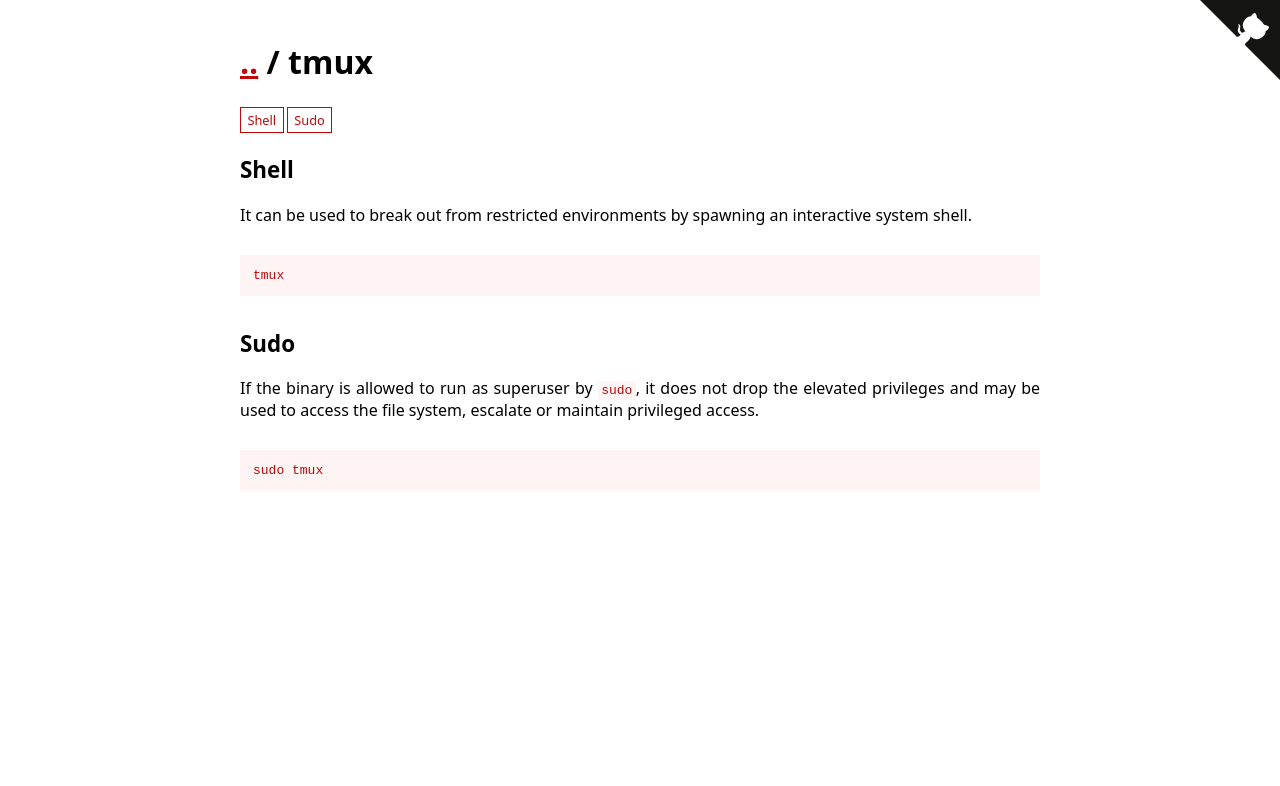
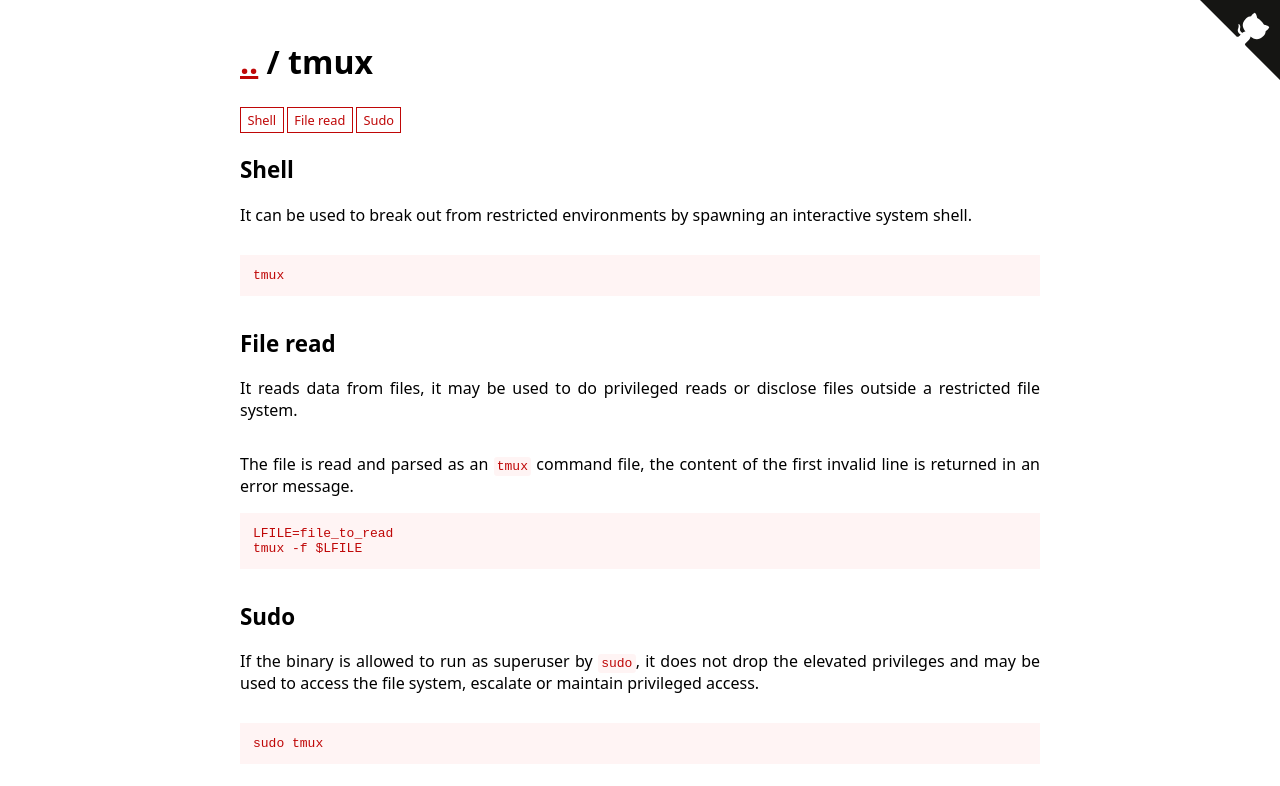
Before and after one commit to GTFOBins/GTFOBins.github.io, a Jekyll site: the page built from _gtfobins/tmux.md, in a window 1280 px wide. Shown: the top 786 px of the page. Built offline with Jekyll 4.4.1, drawn with Linux system fonts in a browser that asks for light colours.

Commit message:
add file-read

```diff
--- a/_gtfobins/tmux.md
+++ b/_gtfobins/tmux.md
@@ -1,5 +1,10 @@
 ---
 functions:
+  file-read:
+    - description: The file is read and parsed as an `tmux` command file, the content of the first invalid line is returned in an error message.
+      code: |
+        LFILE=file_to_read
+        tmux -f $LFILE
   shell:
     - code: tmux
   sudo:
```
